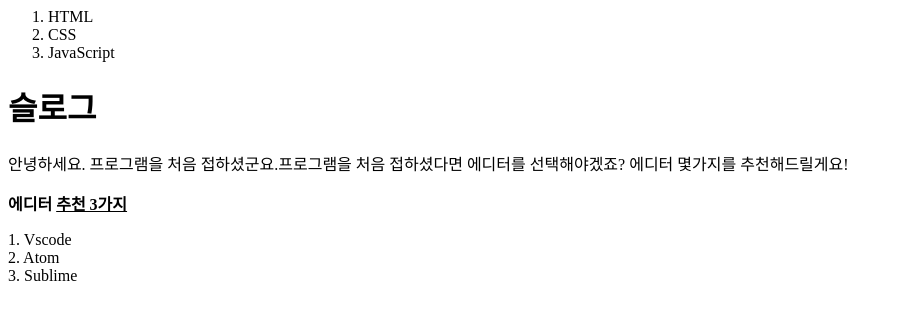
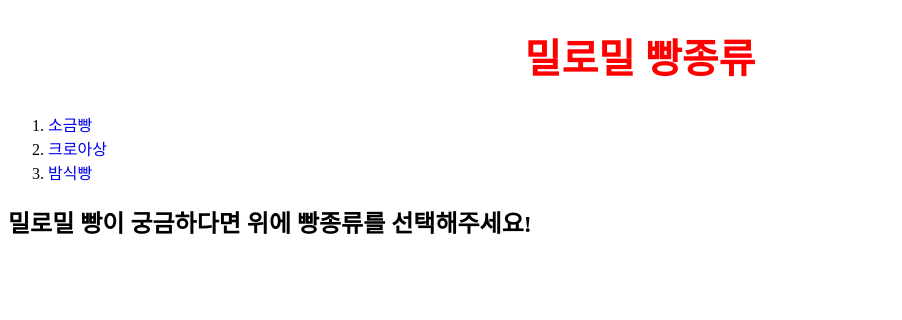
Before and after one commit to seul-inspire/practice, a plain HTML site: page index.html in a window 1280 px wide. Shown: the whole page, without its empty margins (0-902 px from the left). Drawn offline with Linux system fonts and the light colour scheme.

Commit message:
Add files via upload

```diff
--- a/index.html
+++ b/index.html
@@ -1,22 +1,28 @@
-<title>코딩 에디터 추천 페이지</title>
-<meta charset="utf-8">
+<!doctype html>
+<html>
+<head>
+    <title>WEB - CSS</title>
+    <meta charset="utf-8">
+    <style>
+        a {
+            text-decoration: none;
+        }
+        h1 {
+            color: red;
+            font-size: 30pt;
+            text-align: center;
+        }
+    </style>
+</head>
 
-<ol>
-    <li>HTML</li>
-    <li>CSS</li>
-    <li>JavaScript</li>
-</ol>
+<body>
+    <h1>밀로밀 빵종류</h1>
+    <ol>
+      <li><a href="1.html">소금빵</a></li>
+      <li><a href="2.html">크로아상</a></li>
+      <li><a href="3.thml">밤식빵</a></li>
+    </ol>
+    <h2>밀로밀 빵이 궁금하다면 위에 빵종류를 선택해주세요! </h2>
+</body>
 
-
-
-<h1>슬로그</h1>
-<p>안녕하세요. 프로그램을 처음 접하셨군요.프로그램을 처음 접하셨다면 에디터를 선택해야겠죠?
-    에디터 몇가지를 추천해드릴게요!</p>
-<strong>
-    에디터 <u>추천 3가지</u>
-</strong>
-<p>
-    1. Vscode<br>
-    2. Atom<br>
-    3. Sublime<br>
-</p>
+</html>
```
